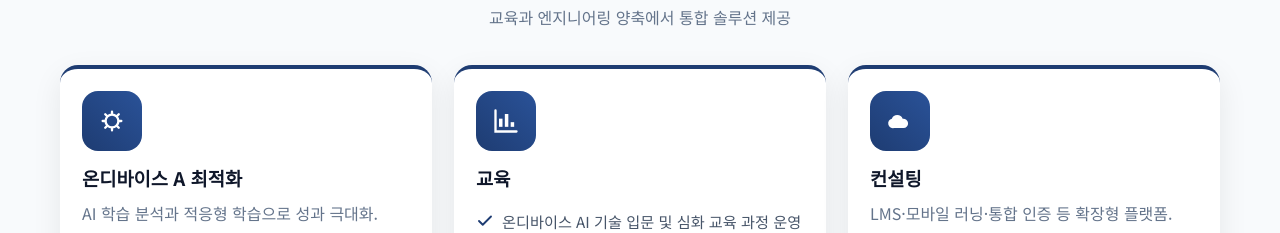
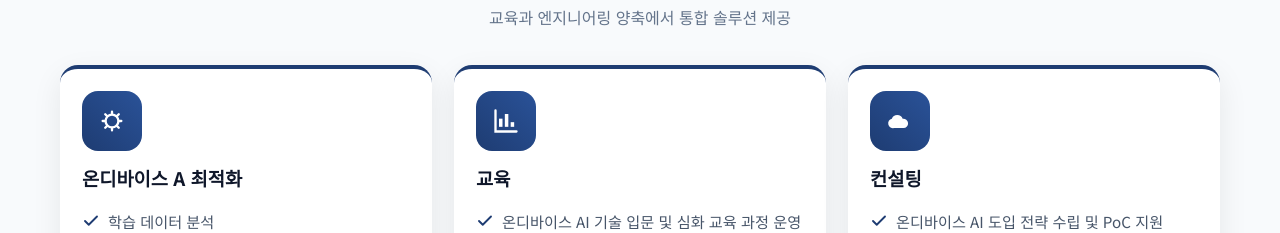
Before and after one commit to hongwoosystems/hongwoosystems.github.io, a plain HTML site: page index.html in a window 1280 px wide. Shown: the part 495-728 px from the top of the page. Drawn offline with Linux system fonts and the light colour scheme.

Commit message:
Add files via upload

```diff
--- a/index.html
+++ b/index.html
@@ -577,7 +577,7 @@
 <article class="card reveal" style="transition-delay:.05s">
 <div class="icon"><svg aria-hidden="true" fill="none" height="28" viewbox="0 0 24 24" width="28"><circle cx="12" cy="12" r="5.5" stroke="white" stroke-width="2"></circle><path d="M4 12h2M18 12h2M12 4v2M12 18v2M6.2 6.2l1.4 1.4M16.4 16.4l1.4 1.4M6.2 17.8l1.4-1.4M16.4 7.6l1.4-1.4" stroke="white" stroke-linecap="round" stroke-width="2"></path></svg></div>
 <h3>온디바이스 A 최적화</h3>
-<p>AI 학습 분석과 적응형 학습으로 성과 극대화.</p>
+<!--<p>AI 학습 분석과 적응형 학습으로 성과 극대화.</p>-->
 <ul class="features">
 <li><svg aria-hidden="true" fill="none" height="18" viewbox="0 0 24 24" width="18"><path d="M20 6L9 17l-5-5" stroke="currentColor" stroke-linecap="round" stroke-linejoin="round" stroke-width="2.5"></path></svg> 학습 데이터 분석</li>
 <li><svg aria-hidden="true" fill="none" height="18" viewbox="0 0 24 24" width="18"><path d="M20 6L9 17l-5-5" stroke="currentColor" stroke-linecap="round" stroke-linejoin="round" stroke-width="2.5"></path></svg> 예측/개인화 추천</li>
@@ -597,7 +597,7 @@
 <article class="card reveal" style="transition-delay:.1s">
 <div class="icon"><svg aria-hidden="true" fill="none" height="28" viewbox="0 0 24 24" width="28"><path d="M7 18h8a4 4 0 1 0-.7-7.95A5 5 0 0 0 5 10a4 4 0 0 0 2 8z" fill="white"></path></svg></div>
 <h3>컨설팅</h3>
-<p>LMS·모바일 러닝·통합 인증 등 확장형 플랫폼.</p>
+<!--<p>LMS·모바일 러닝·통합 인증 등 확장형 플랫폼.</p>-->
 <ul class="features">
 <li><svg aria-hidden="true" fill="none" height="18" viewbox="0 0 24 24" width="18"><path d="M20 6L9 17l-5-5" stroke="currentColor" stroke-linecap="round" stroke-linejoin="round" stroke-width="2.5"></path></svg> 온디바이스 AI 도입 전략 수립 및 PoC 지원</li>
 <li><svg aria-hidden="true" fill="none" height="18" viewbox="0 0 24 24" width="18"><path d="M20 6L9 17l-5-5" stroke="currentColor" stroke-linecap="round" stroke-linejoin="round" stroke-width="2.5"></path></svg> 기존 AI 모델의 온디바이스 전환 컨설팅</li>
```
